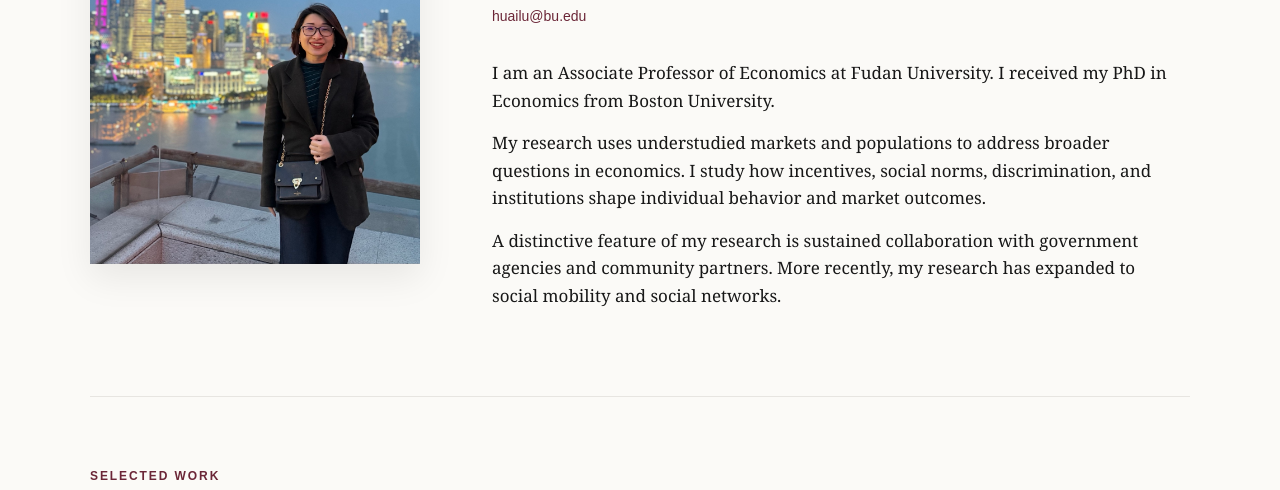
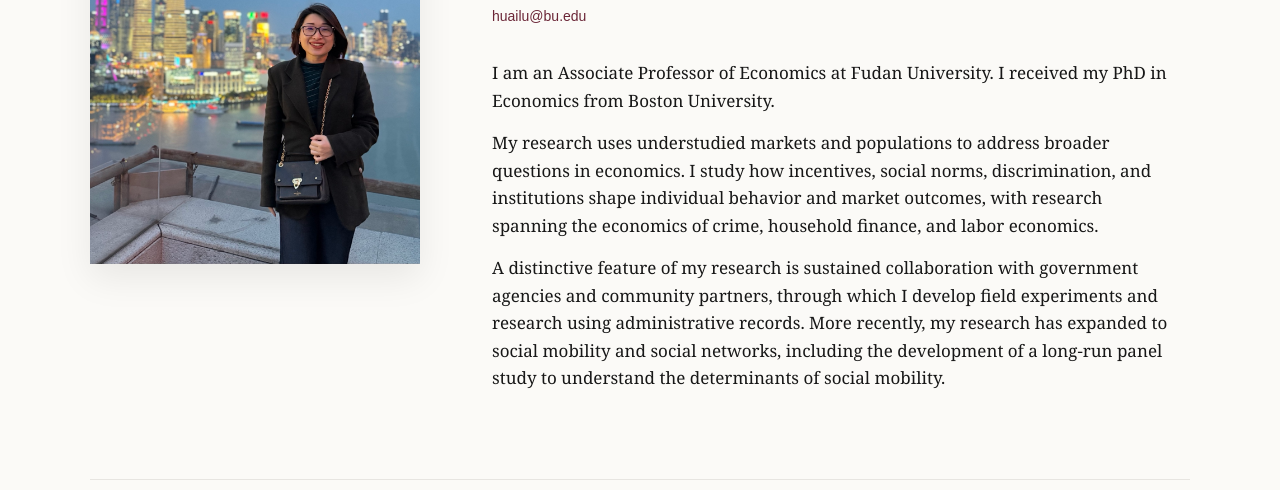
Before and after one commit to huailu-li/-huailu-li.github.io, a plain HTML site: page index.html in a window 1280 px wide. Shown: the part 297-787 px from the top of the page. Drawn offline with Linux system fonts and the light colour scheme.

Commit message:
Add files via upload

```diff
--- a/index.html
+++ b/index.html
@@ -30,8 +30,8 @@
 
       <div class="bio">
         <p>I am an Associate Professor of Economics at Fudan University. I received my PhD in Economics from Boston University.</p>
-        <p>My research uses understudied markets and populations to address broader questions in economics. I study how incentives, social norms, discrimination, and institutions shape individual behavior and market outcomes.</p>
-        <p>A distinctive feature of my research is sustained collaboration with government agencies and community partners. More recently, my research has expanded to social mobility and social networks.</p>
+        <p>My research uses understudied markets and populations to address broader questions in economics. I study how incentives, social norms, discrimination, and institutions shape individual behavior and market outcomes, with research spanning the economics of crime, household finance, and labor economics.</p>
+        <p>A distinctive feature of my research is sustained collaboration with government agencies and community partners, through which I develop field experiments and research using administrative records. More recently, my research has expanded to social mobility and social networks, including the development of a long-run panel study to understand the determinants of social mobility.</p>
       </div>
     </div>
     <div class="portrait-wrap">
```
